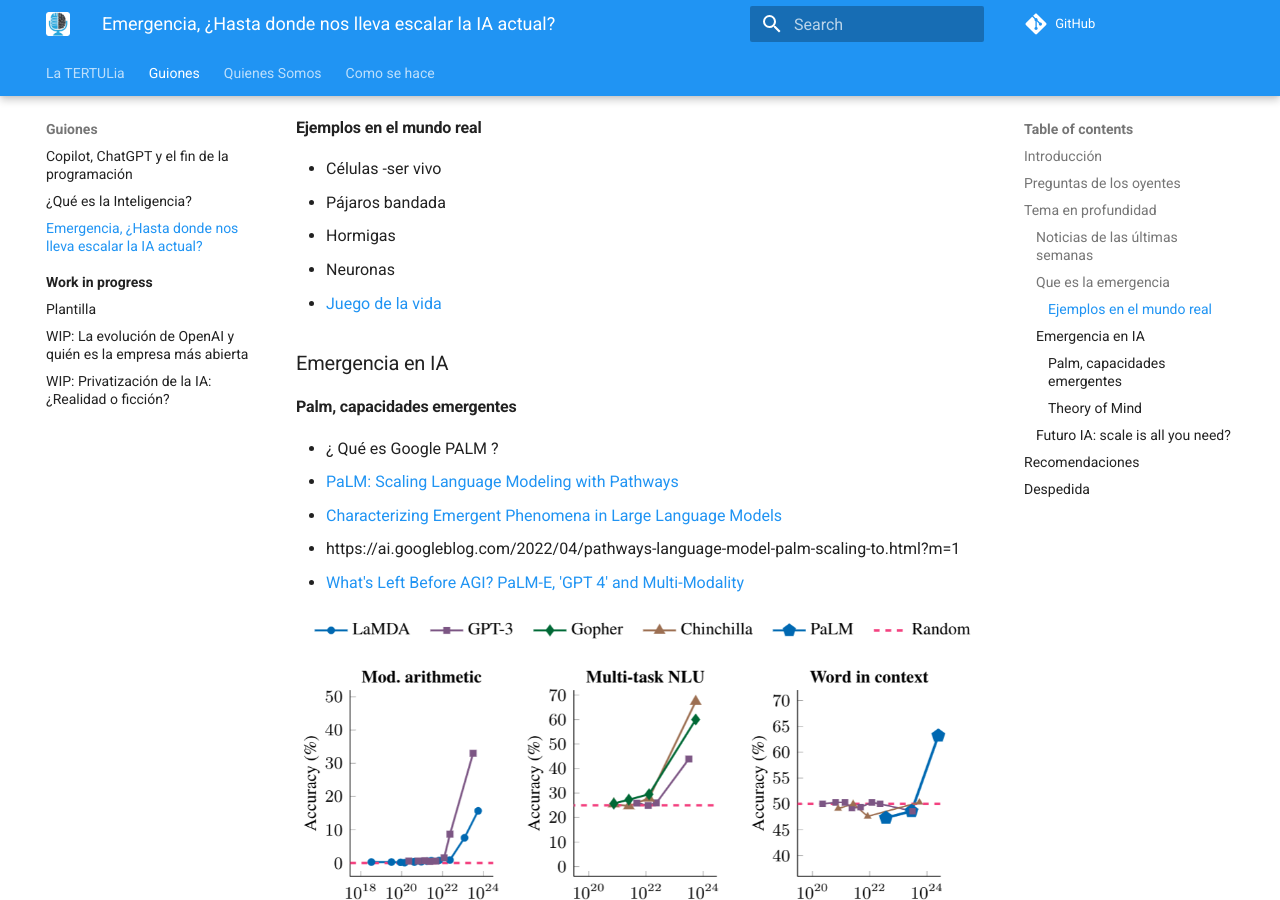
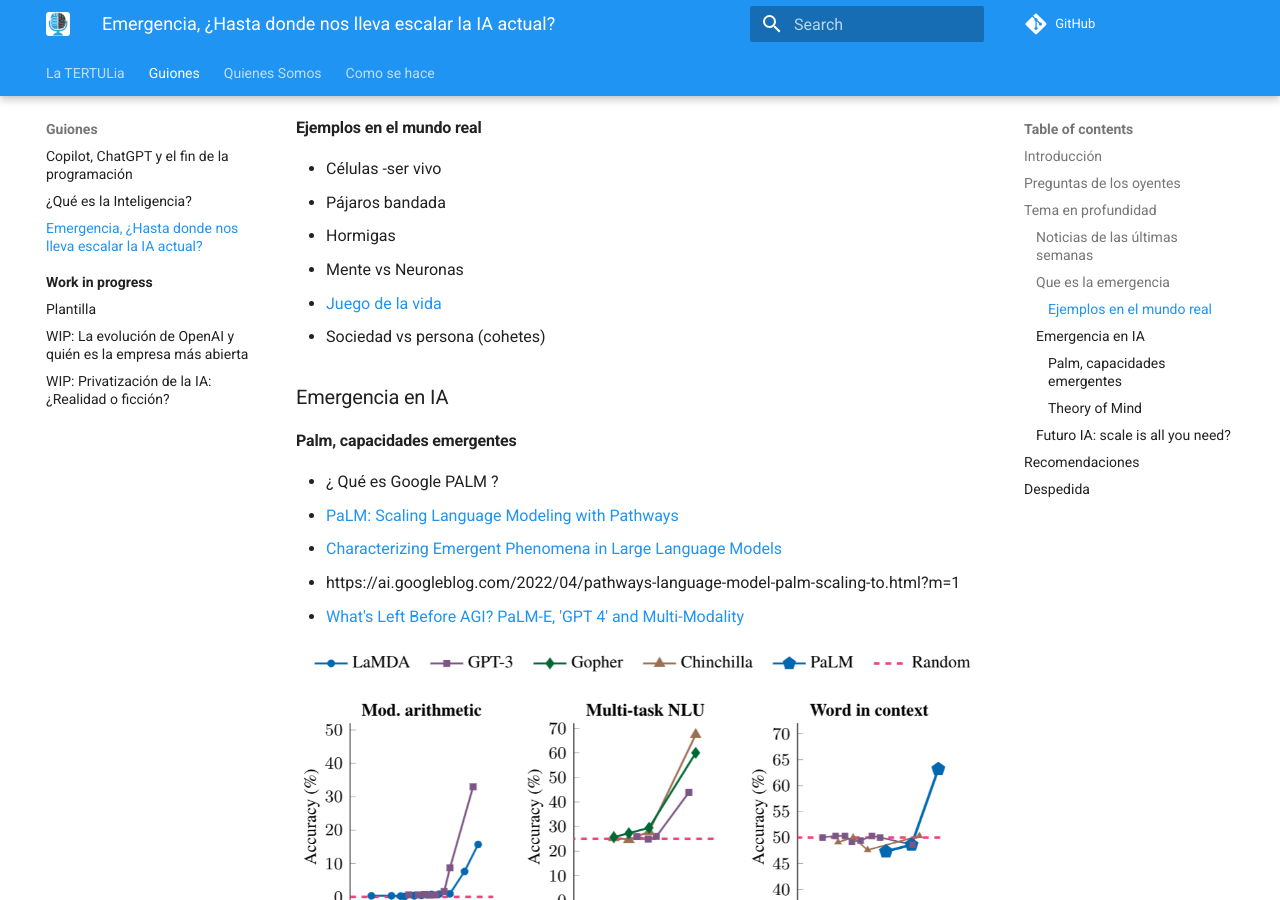
Before and after one commit to ironbar/tertulia_inteligencia_artificial, an MkDocs documentation site: the page built from docs/guiones/03-emergencia.md, in a window 1280 px wide and 900 px high, scrolled down 806 px. Built offline with MkDocs 1.6.1 and Material for MkDocs 9.7.7, drawn with Linux system fonts in a browser that asks for light colours; comment, search, counter and statistics services are not loaded.

Commit message:
Update 03-emergencia.md

```diff
--- a/docs/guiones/03-emergencia.md
+++ b/docs/guiones/03-emergencia.md
@@ -26,8 +26,9 @@
 - Células -ser vivo
 - Pájaros bandada
 - Hormigas
-- Neuronas
+- Mente vs Neuronas
 - [Juego de la vida](https://es.wikipedia.org/wiki/Juego_de_la_vida)
+- Sociedad vs persona (cohetes)
 
 ### Emergencia en IA
 
```
